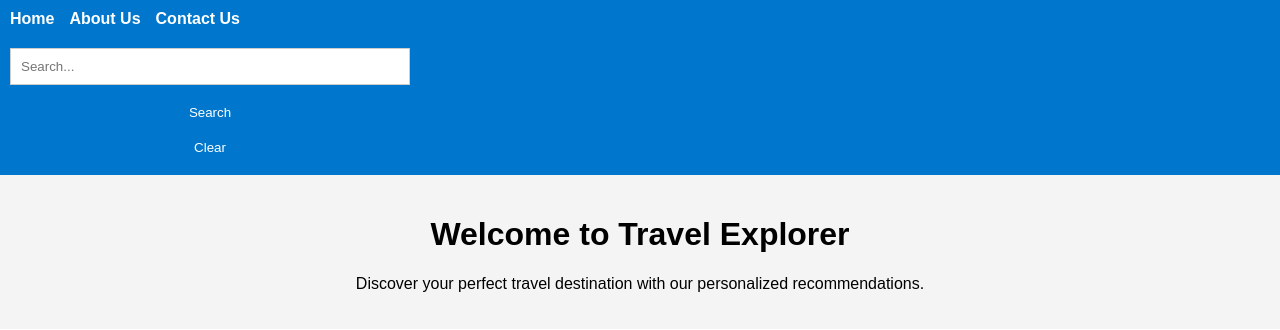
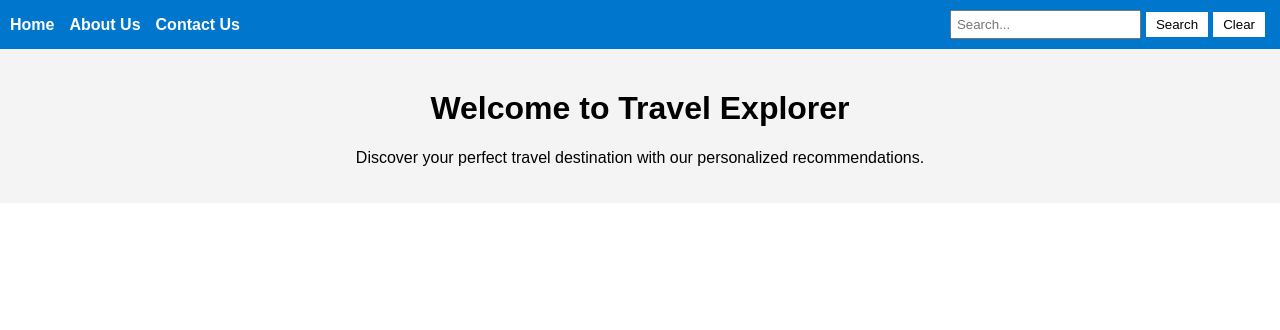
Before and after one commit to MujtabaJunaid/JavaScript_Simple_Website, a plain HTML site: page index.html in a window 1280 px wide. Drawn offline with Linux system fonts and the light colour scheme.

Commit message:
Update style.css

```diff
--- a/style.css
+++ b/style.css
@@ -7,6 +7,8 @@ body {
 nav {
   background-color: #0077cc;
   padding: 10px;
+  display: flex;
+  align-items: center;
 }
 
 nav ul {
@@ -14,6 +16,7 @@ nav ul {
   list-style: none;
   margin: 0;
   padding: 0;
+  flex: 1;
 }
 
 nav ul li {
@@ -24,6 +27,24 @@ nav ul li a {
   color: white;
   text-decoration: none;
   font-weight: bold;
+}
+
+nav form {
+  display: flex;
+  align-items: center;
+}
+
+nav form input[type="text"] {
+  padding: 5px;
+  margin-right: 5px;
+}
+
+nav form button {
+  padding: 5px 10px;
+  margin-right: 5px;
+  background-color: white;
+  border: none;
+  cursor: pointer;
 }
 
 header {
@@ -40,6 +61,7 @@ section {
   display: flex;
   gap: 10px;
   margin-top: 10px;
+  flex-wrap: wrap;
 }
 
 .destination img {
@@ -47,30 +69,3 @@ section {
   height: 200px;
   object-fit: cover;
 }
-
-form {
-  display: flex;
-  flex-direction: column;
-  max-width: 400px;
-  margin-top: 20px;
-}
-
-form input,
-form textarea {
-  padding: 10px;
-  margin-bottom: 10px;
-  border: 1px solid #ccc;
-}
-
-form button {
-  padding: 10px;
-  background-color: #0077cc;
-  color: white;
-  border: none;
-  cursor: pointer;
-}
-
-#confirmation {
-  margin-top: 10px;
-  color: green;
-}
```
